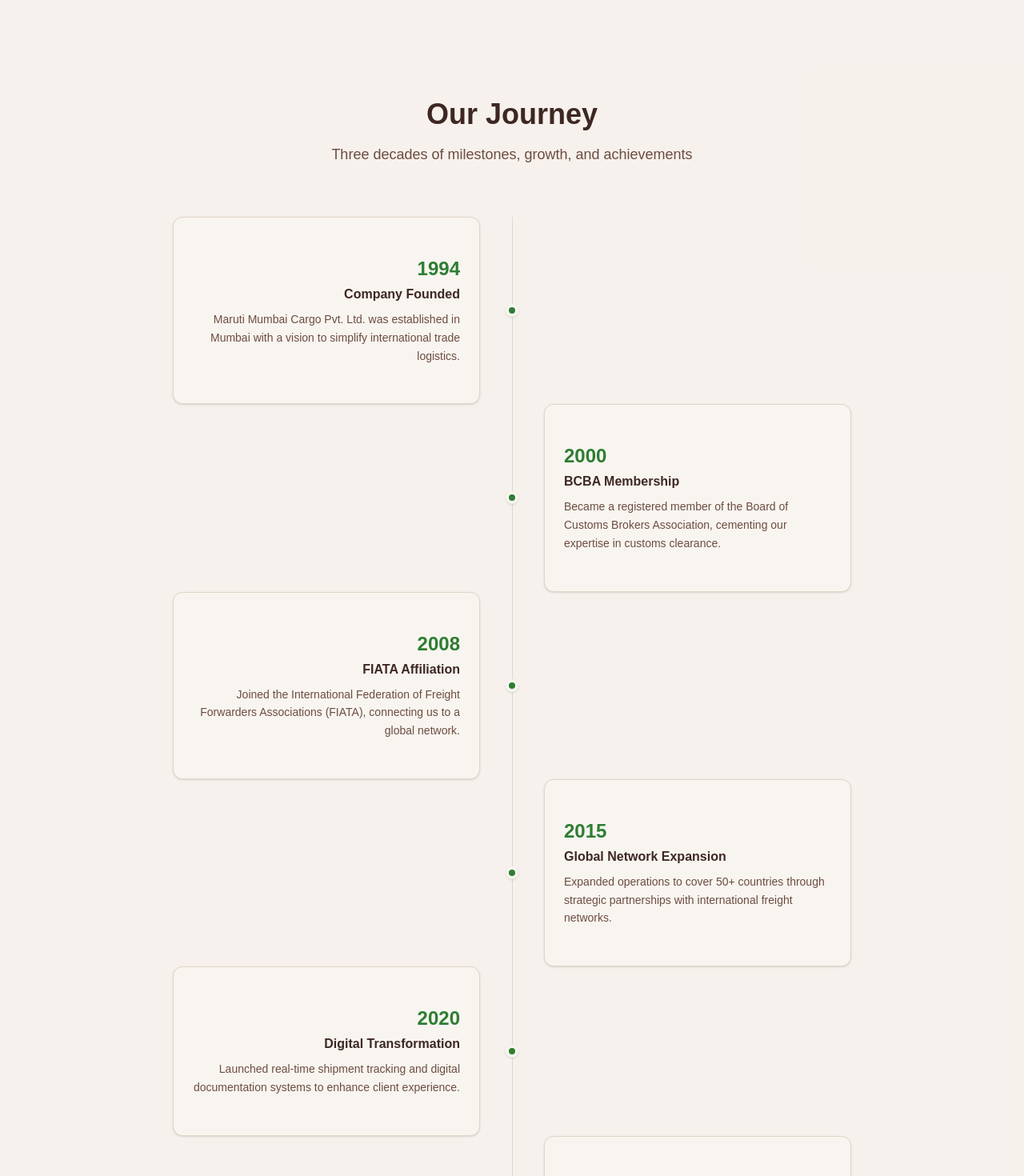
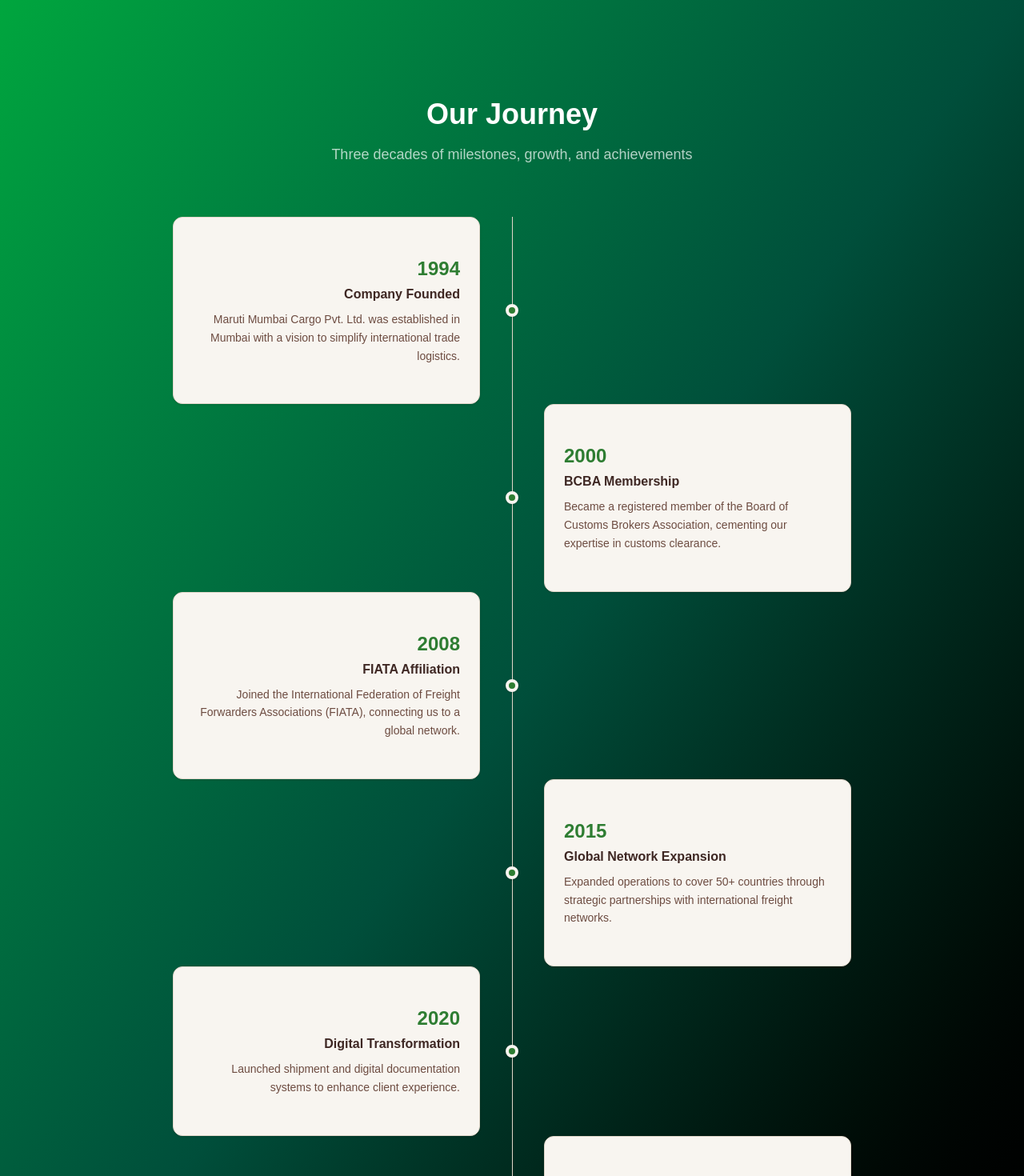
Before and after one commit to DhruvParmar10/mmcWeb, a Next.js app: page /about in a window 1280 px wide. Shown: the part 1440-2910 px from the top of the page at 80% size. Built offline with nearby package versions, Linux system fonts and the light colour scheme.

Commit message:
feat: update About page timeline content and enhance styling in footer

```diff
--- a/src/app/about/page.tsx
+++ b/src/app/about/page.tsx
@@ -47,7 +47,7 @@
     year: "2020",
     title: "Digital Transformation",
     description:
-      "Launched real-time shipment tracking and digital documentation systems to enhance client experience.",
+      "Launched shipment and digital documentation systems to enhance client experience.",
   },
   {
     year: "2024",
@@ -195,13 +195,13 @@
       <Separator />
 
       {/* Timeline */}
-      <section className="relative w-full py-20 md:py-32 bg-muted/30">
+      <section className="relative w-full py-20 md:py-32 bg-gradient-to-br from-green-600 via-emerald-900 to-black">
         <div className="container mx-auto px-6 md:px-12 lg:px-16 max-w-screen-2xl">
           <div className="text-center mb-16">
-            <h2 className="text-3xl md:text-4xl font-bold mb-4 text-foreground">
+            <h2 className="text-3xl md:text-4xl font-bold mb-4 text-white">
               Our Journey
             </h2>
-            <p className="text-lg text-muted-foreground max-w-2xl mx-auto">
+            <p className="text-lg text-white/70 max-w-2xl mx-auto">
               Three decades of milestones, growth, and achievements
             </p>
           </div>
--- a/src/app/contact/page.tsx
+++ b/src/app/contact/page.tsx
@@ -18,9 +18,9 @@
   {
     icon: Phone,
     title: "Call Us",
-    lines: ["+91 98210 48434", "+91 91670 68259"],
+    lines: ["+91 93222 28428", "+91 91670 68259"],
     sub: "Mon–Sat, 9AM–6PM IST",
-    href: "tel:+919821048434",
+    href: "tel:+919322228428",
   },
   {
     icon: Mail,
--- a/src/components/footer.tsx
+++ b/src/components/footer.tsx
@@ -186,10 +186,10 @@
                   <Phone className="h-5 w-5 text-primary flex-shrink-0 mt-0.5" />
                   <div className="space-y-1">
                     <a
-                      href="tel:+919821048434"
+                      href="tel:+919322228428"
                       className="block text-sm text-muted-foreground hover:text-primary transition-colors"
                     >
-                      +91 98210 48434
+                      +91 93222 28428
                     </a>
                     <a
                       href="tel:+919167068259"
```
Also changed, not shown: 1 other file (tests, documents, lock files or other folders).
